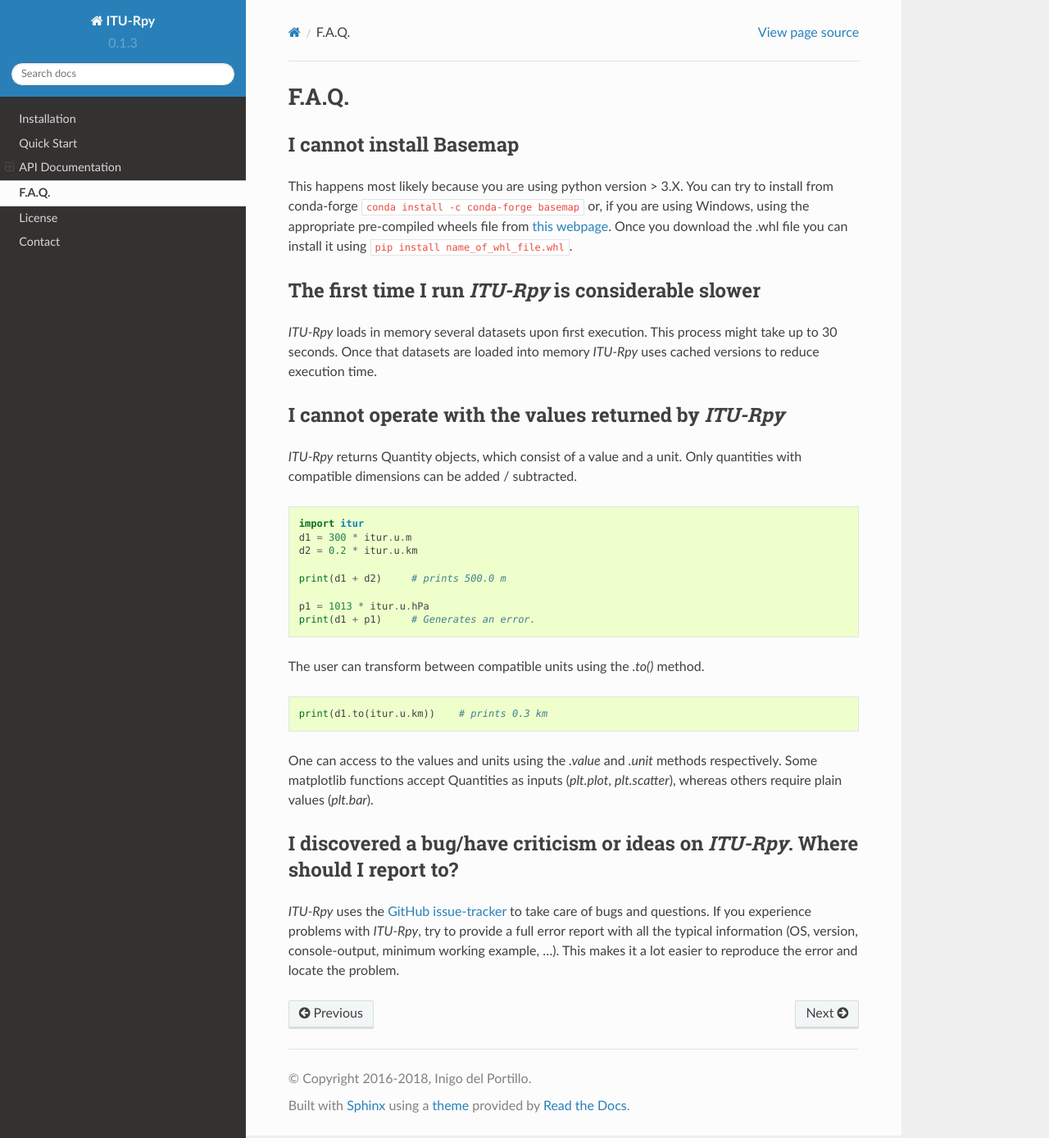
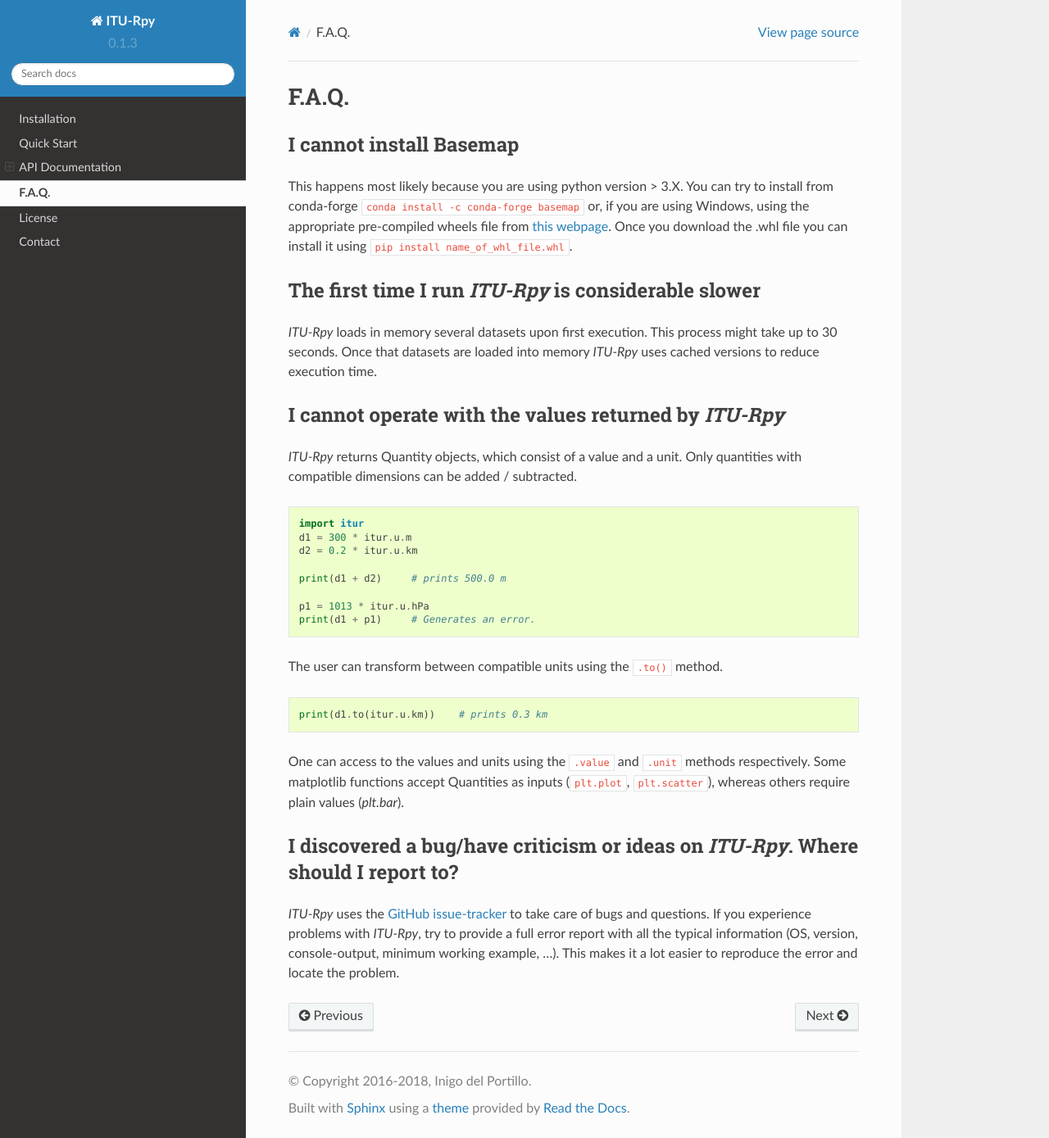
Before and after one commit to inigodelportillo/ITU-Rpy, a Sphinx documentation site: the page built from docs/faq.rst, in a window 1280 px wide and 1389 px high. Shown: the whole window at 82% size. Built offline with Sphinx 7.4.7 and the Read the Docs theme 2.0.0, drawn with Linux system fonts in a browser that asks for light colours; pages that are not in the unit, such as notebooks, are missing from menus.

Commit message:
FAQ docs minor corrections

```diff
--- a/docs/faq.rst
+++ b/docs/faq.rst
@@ -28,14 +28,14 @@
 	print(d1 + p1)     # Generates an error.
 
 
-The user can transform between compatible units using the `.to()` method.
+The user can transform between compatible units using the ``.to()`` method.
 
 .. code-block:: python
 
 	print(d1.to(itur.u.km))    # prints 0.3 km
 
 
-One can access to the values and units using the `.value` and `.unit` methods respectively. Some matplotlib functions accept Quantities as inputs (`plt.plot`, `plt.scatter`), whereas others require plain values (`plt.bar`).
+One can access to the values and units using the ``.value`` and ``.unit`` methods respectively. Some matplotlib functions accept Quantities as inputs (``plt.plot``, ``plt.scatter``), whereas others require plain values (`plt.bar`).
 
 
 I discovered a bug/have criticism or ideas on *ITU-Rpy*. Where should I report to?
```
